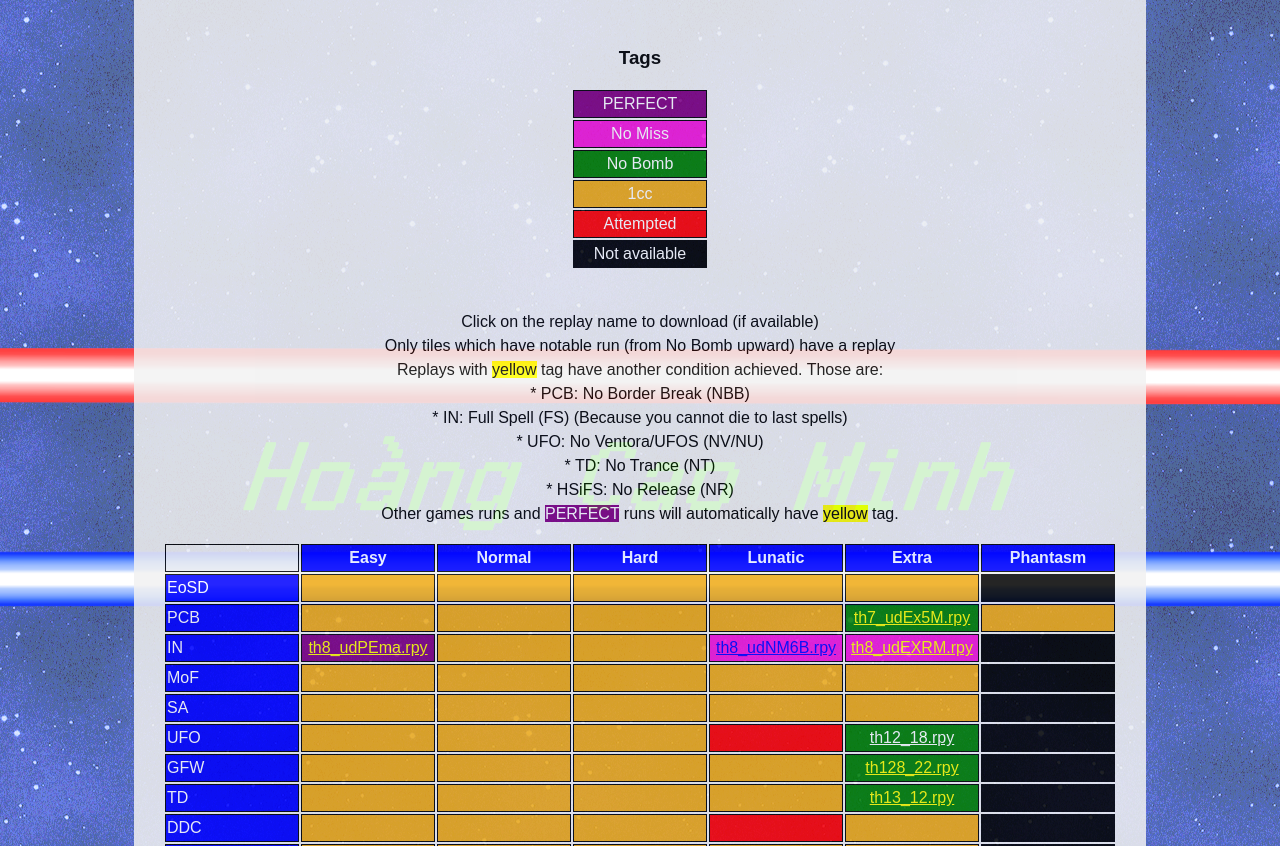
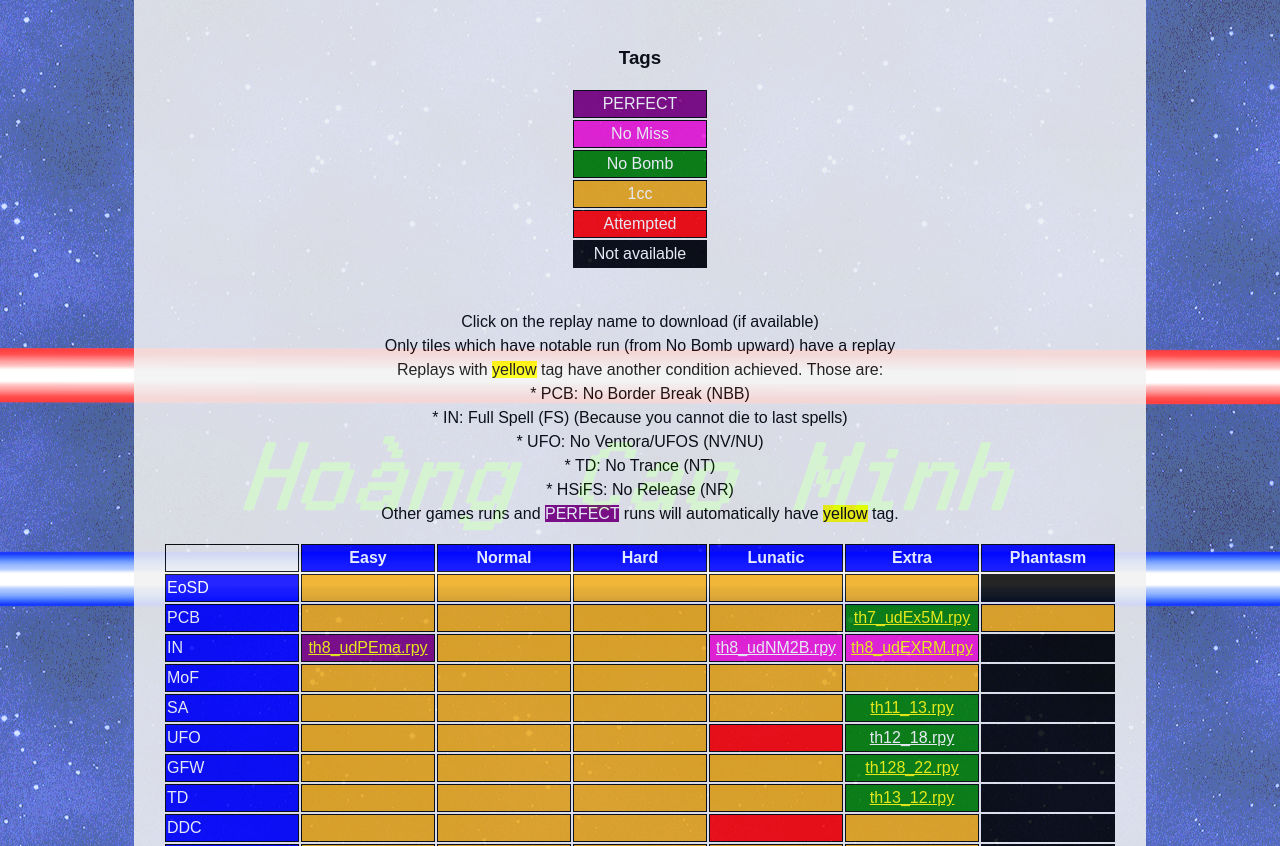
Before and after one commit to hoangcaominh/hcmgithubpage.github.io, a plain HTML site: page progress.html in a window 1280 px wide. Shown: the part 106-952 px from the top of the page. Drawn offline with Linux system fonts and the light colour scheme.

Commit message:
Update replays

```diff
--- a/progress.html
+++ b/progress.html
@@ -72,7 +72,7 @@
 						<td class = 'pr'><a style='color:yellow' href = 'replay/th8_udPEma.rpy'>th8_udPEma.rpy</a></td>
 						<td class = 'occ'></td>
 						<td class = 'occ'></td>
-						<td class = 'nm'><a class = 'rpy' href = 'replay/th8_udNM6B.rpy'>th8_udNM6B.rpy</a></td>
+						<td class = 'nm'><a style='color:white' href = 'replay/th8_udNM2B.rpy'>th8_udNM2B.rpy</a></td>
 						<td class = 'nm'><a style='color:yellow' href = 'replay/th8_udEXRM.rpy'>th8_udEXRM.rpy</a></td>
 						<td class = 'na'></td>
 					</tr>
@@ -93,7 +93,7 @@
 						<td class = 'occ'></td>
 						<td class = 'occ'></td>
 						<td class = 'occ'></td>
-						<td class = 'occ'></td>
+						<td class = 'nb'><a style='color:yellow' href = 'replay/th11_13.rpy'>th11_13.rpy</a></td>
 						<td class = 'na'></td>
 					</tr>
 					<!--Touhou 12-->
```
Also changed, not shown: 3 other files.
